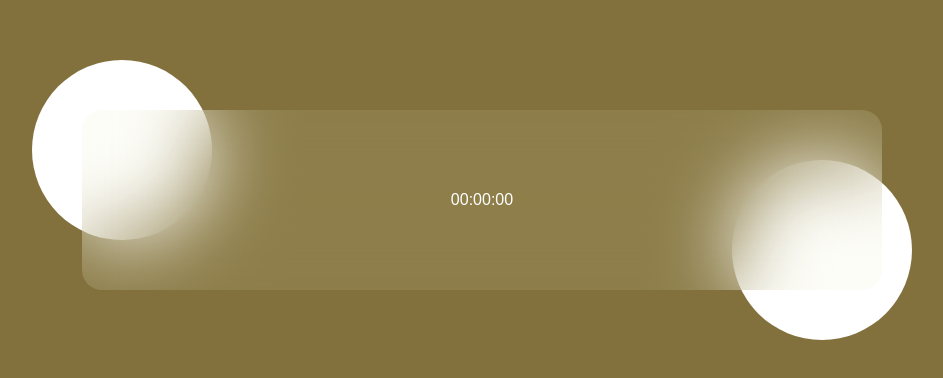
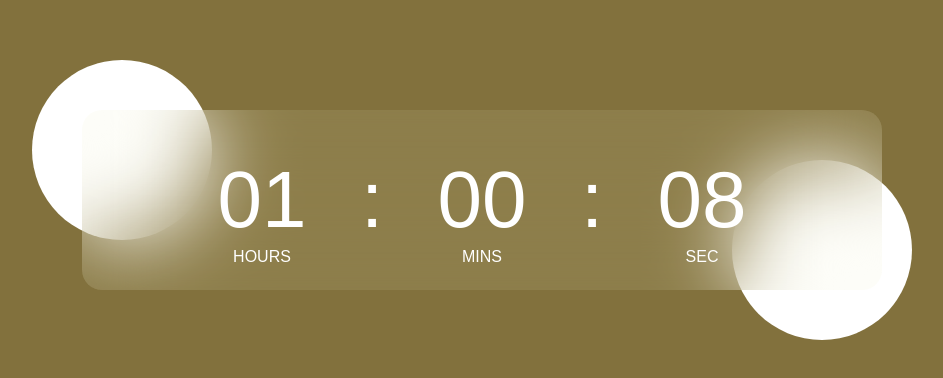
Before and after one commit to janiragayle/Affirmations-Clock, a plain HTML site: page index.html in a window 1280 px wide. Shown: the part 200-578 px from the top of the page, without its empty margins (158-1101 px from the left). Drawn offline with Linux system fonts and the light colour scheme.

Commit message:
Clock working

```diff
--- a/index.html
+++ b/index.html
@@ -11,10 +11,31 @@
     <div class="hero">
         <div class="container">
             <div class="clock">
-                00:00:00
+                <span id="hrs">00</span>
+                <span>:</span>
+                <span id="min">00</span>
+                <span>:</span>
+                <span id="sec">00</span>
             </div>
         </div>
     </div>
 
+<!--JavaScript-->
+<script>
+    let hr = document.getElementById("hrs")
+    let min = document.getElementById("min")
+    let sec = document.getElementById("sec")
+
+    setInterval(()=>{
+        let time = new Date();
+
+        hrs12 = (time.getHours()%12) || 12;
+        hrs.innerHTML = (hrs12<10?"0":"") + hrs12 ;
+        min.innerHTML = (time.getMinutes()<10?"0":"") + time.getMinutes() ;
+        sec.innerHTML = (time.getSeconds()<10?"0":"") + time.getSeconds() ;
+    }, 1000)
+
+
+</script>
 </body>
 </html>
--- a/style.css
+++ b/style.css
@@ -59,3 +59,29 @@
     z-index: -1;
 
 }
+
+.clock span{
+    font-size: 80px;
+    width: 110px;
+    display: inline-block;
+    text-align: center;
+    position: relative;
+}
+
+.clock span::after{
+    font-size: 16px;
+    position: absolute;
+    bottom: -20px;
+    left: 50%;
+    transform: translate(-50%);
+}
+
+#hrs::after{
+    content: 'HOURS';
+}
+#min::after{
+    content: 'MINS';
+}
+#sec::after{
+    content: 'SEC';
+}
```
